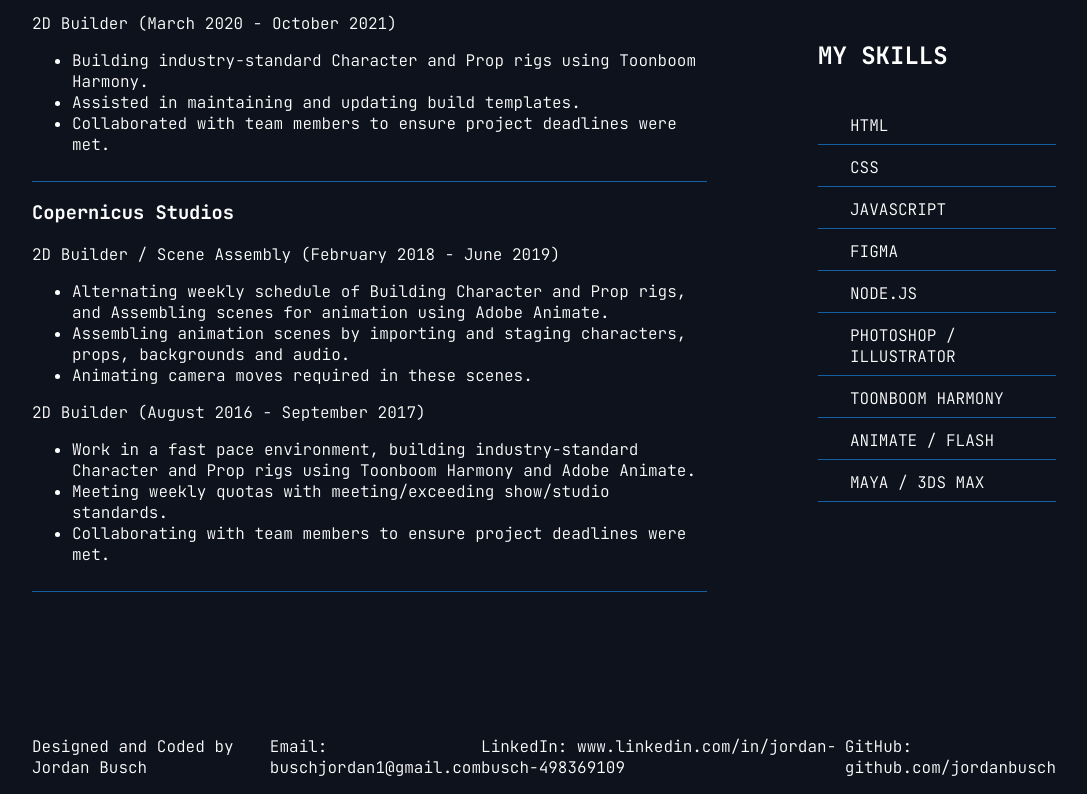
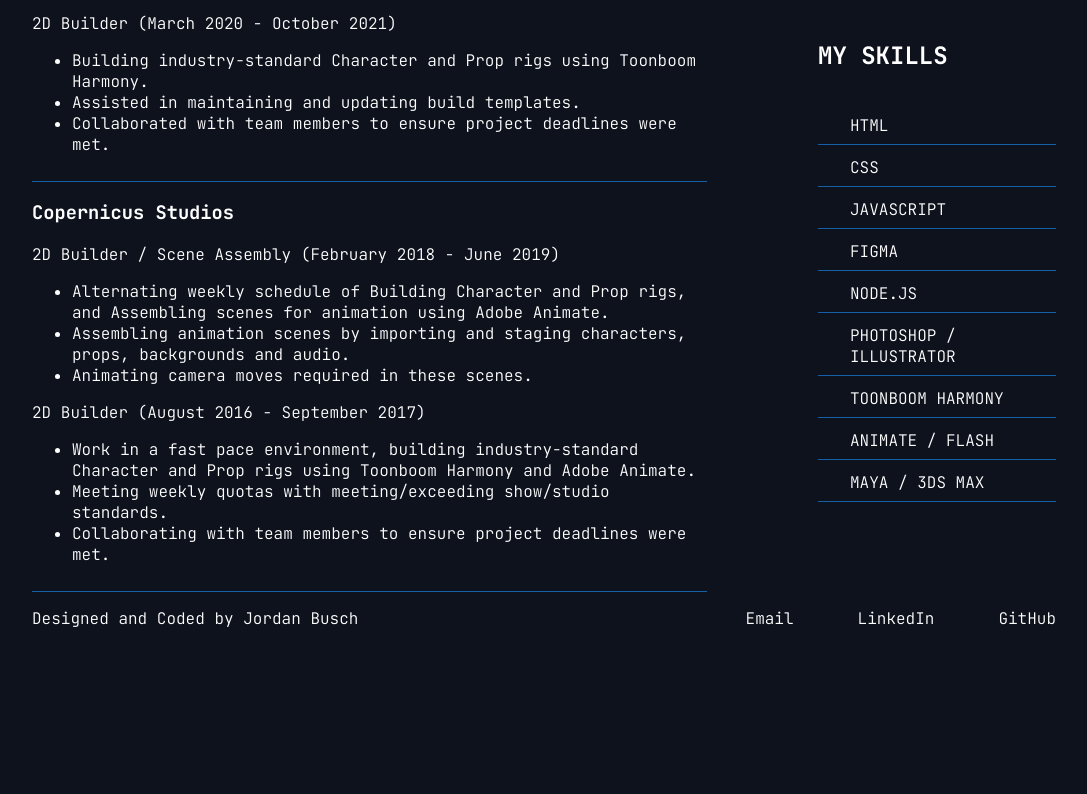
Before and after one commit to jordanbusch/portfolio-site, a plain HTML site: page experience.html in a window 1280 px wide. Shown: the part 768-1562 px from the top of the page, without its empty margins (96-1183 px from the left). After the commit the page ends 1413 px from the top, so only its background shows below. Drawn offline with nearby package versions, Linux system fonts and the light colour scheme.

Commit message:
REVISIONS: latest > featured projects, footer links removed actual link text, adjusted footer position on short pages, added new project, removed extra nav indentation

```diff
--- a/experience.html
+++ b/experience.html
@@ -11,7 +11,7 @@
     <script src="navigation.js" defer></script>
 </head>
 
-<body>
+<body class="experience-page">
 
     <header>
         <div id="logo">
@@ -105,9 +105,11 @@
 
     <footer>
         <p>Designed and Coded by Jordan Busch</p>
-        <a href="mailto:buschjordan1@gmail.com">Email: buschjordan1@gmail.com</a>
-        <a href="https://www.linkedin.com/in/jordan-busch-498369109">LinkedIn: www.linkedin.com/in/jordan-busch-498369109</a>
-        <a href="https://github.com/jordanbusch">GitHub: github.com/jordanbusch</a>
+        <div id="links">
+            <a href="mailto:buschjordan1@gmail.com">Email</a>
+            <a href="https://www.linkedin.com/in/jordan-busch-498369109">LinkedIn</a>
+            <a href="https://github.com/jordanbusch">GitHub</a>
+        </div>
     </footer>
 
 </body>
--- a/layout.css
+++ b/layout.css
@@ -13,10 +13,22 @@ body {
     margin: 0 8rem;
 }
 
+body.short-page,
+body.experience-page {
+    display: flex;
+    flex-direction: column;
+    min-height: 100vh;
+}
+
+body.short-page main,
+body.experience-page main {
+    flex: 1;
+    align-content: start;
+}
+
 #topnav ul {
     display: flex;
     justify-content: flex-end;
-    margin-right: 10rem;
 }
 
 #topnav ul li {
@@ -110,14 +122,14 @@ main {
 
 #project2 {
     background-image: linear-gradient(rgba(0, 0, 0, 0.5), rgba(0, 0, 0, 0.5)),
-    url(https://placehold.co/800x800?text=Project2+Image);
+    url(simpack.png);
     background-size: cover;
     background-position: center;
 }
 
 #project2:hover {
     background-image: linear-gradient(rgba(0, 0, 0, 0.2), rgba(0, 0, 0, 0.2)),
-    url(https://placehold.co/800x800?text=Project2+Image);
+    url(simpack.png);
     box-shadow: 0px 0px 12px #1c88e0;
 }
 
@@ -171,6 +183,11 @@ footer {
     justify-content: space-between;
     align-items: center;
     margin: 0;
+}
+
+#links {
+    display: flex;
+    gap: 4rem;
 }
 
 /* ------------------------------------------ Projects Page ------------------------------------------ */
@@ -280,6 +297,9 @@ footer {
 }
 
 /* ------------------------------------------ Experience Page ------------------------------------------ */
+#experiencePage {
+    grid-template-rows: auto 1fr;
+}
 
 #experiencePage > #hero {
     grid-column: 1 / -1;
```
Also changed, not shown: about.html (+6 -4 lines), contact.html (+6 -4 lines), index.html (+8 -5 lines), projects.html (+7 -5 lines), 2 other files.
